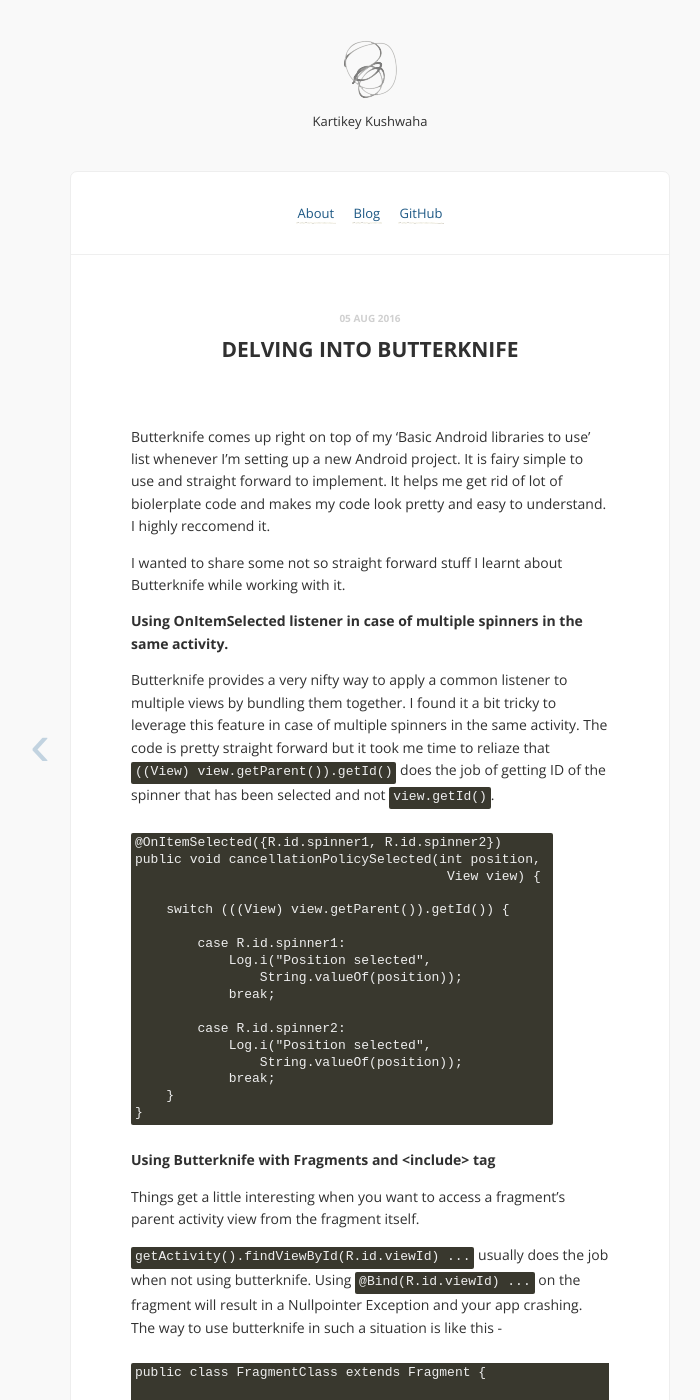
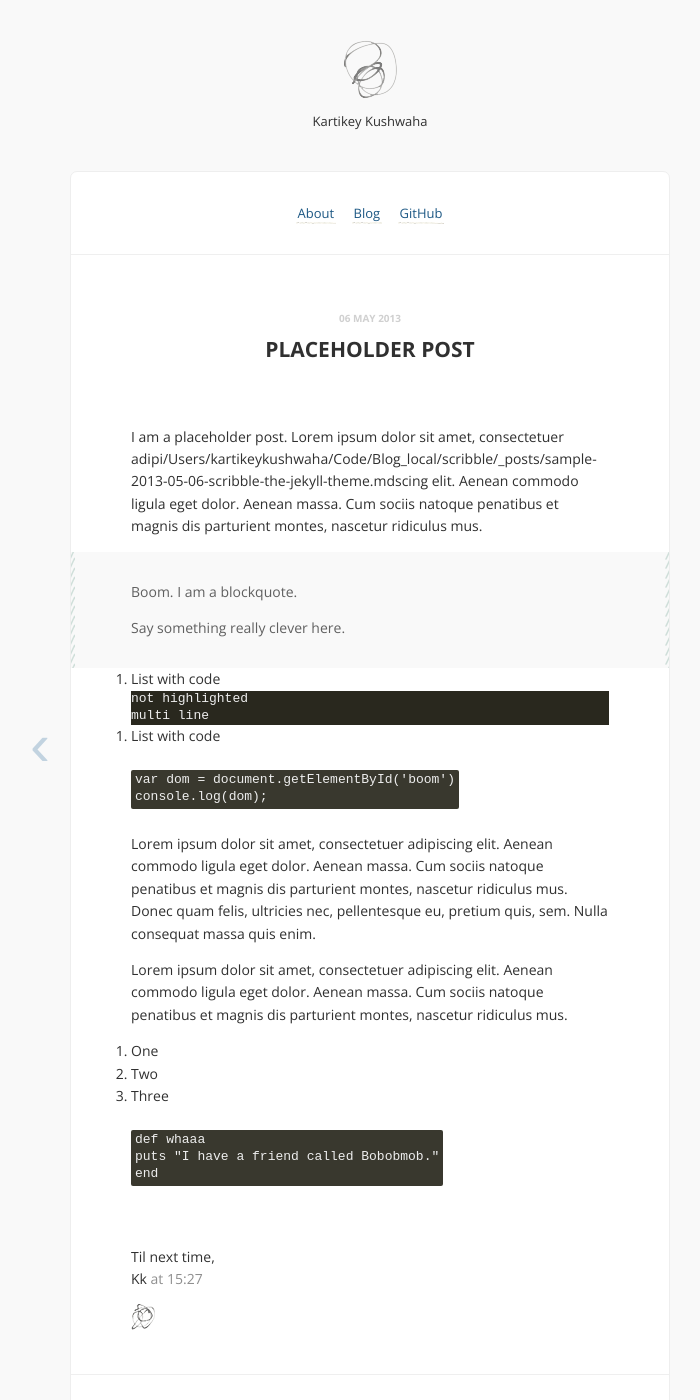
Before and after one commit to krtkush/krtkush.github.io, a Jekyll site: the page built from _posts/2016-08-05-Delving-into-butterknife.md, in a window 1280 px wide and 1400 px high. Shown: the whole window, without its empty margins (270-970 px from the left). Built offline with Jekyll 4.4.1, drawn with Linux system fonts in a browser that asks for light colours; comment, search, counter and statistics services are not loaded; some of the changed text lies outside the part shown.

Commit message:
Fix ongoing

````diff
--- a/_posts/2016-08-05-Delving-into-butterknife.md
+++ b/_posts/2016-08-05-Delving-into-butterknife.md
@@ -1,136 +1,38 @@
 ---
 layout: post
-title: Delving into Butterknife
-date: 2016-08-05 18:17:55
+title: Placeholder post
+date: 2013-05-06 15:27:31
 ---
 
-Butterknife comes up right on top of my 'Basic Android libraries to use' list whenever I'm setting up a new Android project. It is fairy simple to use and straight forward to implement. It helps me get rid of lot of biolerplate code and makes my code look pretty and easy to understand. I highly reccomend it.
+I am a placeholder post. Lorem ipsum dolor sit amet, consectetuer adipi/Users/kartikeykushwaha/Code/Blog_local/scribble/_posts/sample-2013-05-06-scribble-the-jekyll-theme.mdscing elit. Aenean commodo ligula eget dolor. Aenean massa. Cum sociis natoque penatibus et magnis dis parturient montes, nascetur ridiculus mus.
 
-I wanted to share some not so straight forward stuff I learnt about Butterknife while working with it.
+> Boom. I am a blockquote.
+>
+> Say something really clever here.
 
-**Using OnItemSelected listener in case of multiple spinners in the same activity.**
+1. List with code
 
-Butterknife provides a very nifty way to apply a common listener to multiple views by bundling them together. I found it a bit tricky to leverage this feature in case of multiple spinners in the same activity. The code is pretty straight forward but it took me time to reliaze that `((View) view.getParent()).getId()` does the job of getting ID of the spinner that has been selected and not `view.getId()`.
+```
+not highlighted
+multi line
+```
 
-{% highlight java %}
-@OnItemSelected({R.id.spinner1, R.id.spinner2})
-public void cancellationPolicySelected(int position,
-                                        View view) {
+2. List with code
 
-    switch (((View) view.getParent()).getId()) {
+{% highlight javascript %}
+var dom = document.getElementById('boom')
+console.log(dom);{% endhighlight %}
 
-        case R.id.spinner1:
-            Log.i("Position selected",
-                String.valueOf(position));
-            break;
+Lorem ipsum dolor sit amet, consectetuer adipiscing elit. Aenean commodo ligula eget dolor. Aenean massa. Cum sociis natoque penatibus et magnis dis parturient montes, nascetur ridiculus mus. Donec quam felis, ultricies nec, pellentesque eu, pretium quis, sem. Nulla consequat massa quis enim.
 
-        case R.id.spinner2:
-            Log.i("Position selected",
-                String.valueOf(position));
-            break;
-    }
-}
+Lorem ipsum dolor sit amet, consectetuer adipiscing elit. Aenean commodo ligula eget dolor. Aenean massa. Cum sociis natoque penatibus et magnis dis parturient montes, nascetur ridiculus mus.
+
+1. One
+2. Two
+3. Three
+
+{% highlight ruby %}
+def whaaa
+puts "I have a friend called Bobobmob."
+end
 {% endhighlight %}
-
-**Using Butterknife with Fragments and \<include\> tag**
-
-Things get a little interesting when you want to access a fragment's parent activity view from the fragment itself.
-
-`getActivity().findViewById(R.id.viewId) ...` usually does the job when not using butterknife. Using `@Bind(R.id.viewId) ...` on the fragment will result in a Nullpointer Exception and your app crashing. The way to use butterknife in such a situation is like this -
-
-{% highlight java %}
-public class FragmentClass extends Fragment {
-
-    /**
-    * This class is needed to access the views of the host activity (Specifically for butterknife)
-    */
-    public class HostActivityViews {
-
-    @Bind(R.id.nextButton) Button nextButton;
-
-    @OnClick(R.id.nextButton)
-    public void next() {
-        Log.i("Button tapped", "Next");
-    }
-
-    /**
-    * Instance of class that holds views of host activity
-    */
-    private HostActivityViews hostActivityViews;
-
-    @Override
-    public View onCreateView(LayoutInflater inflater, ViewGroup container,
-    Bundle savedInstanceState) {
-        ...
-
-        hostActivityViews = new HostActivityViews();
-        //Bind the views of the fragment
-        ButterKnife.bind(this, view);
-        // Bind the views of the parent activity
-        ButterKnife.bind(hostActivityViews, getActivity());
-
-        ...
-    }
-
-    ...
-
-    @Override
-    public void onDestroyView() {
-        super.onDestroyView();
-        ButterKnife.unbind(this);
-        ButterKnife.unbind(hostActivityViews);
-    }
-}
-{% endhighlight %}
-
-A similar approach can be applied for cases in which the XML layout uses the \<include\> tag.
-
-{% highlight XML %}
-<include
-    android:id="@+id/includedLayout"
-    android:layout_alignParentTop="true"
-    android:layout_height="wrap_content"
-    android:layout_width="match_parent"
-    layout="@layout/common_layout" />
-
-...
-{% endhighlight %}
-
-{% highlight java %}
-public class MainActivity extends AppCompatActivity {
-
-    @Bind(R.id.includedLayout) View includedLayout;
-
-    /**
-    *  Class to access the toolbar in the included layout (Specifically for butterknife)
-    */
-    public class CommonLayout {
-        // Here toolbar is the view that is inside common_layout
-        @Bind(R.id.toolbar) Toolbar toolbar;
-    }
-
-    /**
-    * Instance of class that holds views of the included layout
-    */
-    CommonLayout commonLayout;
-
-    @Override
-    public View onCreate(Bundle savedInstanceState) {
-    ...
-
-    commonLayout = new CommonLayout();
-
-    // Bind the views of the activity
-    ButterKnife.bind(this);
-    // Bind the views of the layout that has been included
-    ButterKnife.bind(commonLayout, includedLayout);
-
-    ...
-    }
-
-    ...
-}
-{% endhighlight %}
-
-
-I'm not sure how useful this whole approach is becuase writing so much code reduces the major advantage of Butterknife - the ability to get rid of boilerplate code. `getActivity().findViewById(R.id.viewId) ...` seems to be a more straight forward approach.
````
Also changed, not shown: 1 other file.
